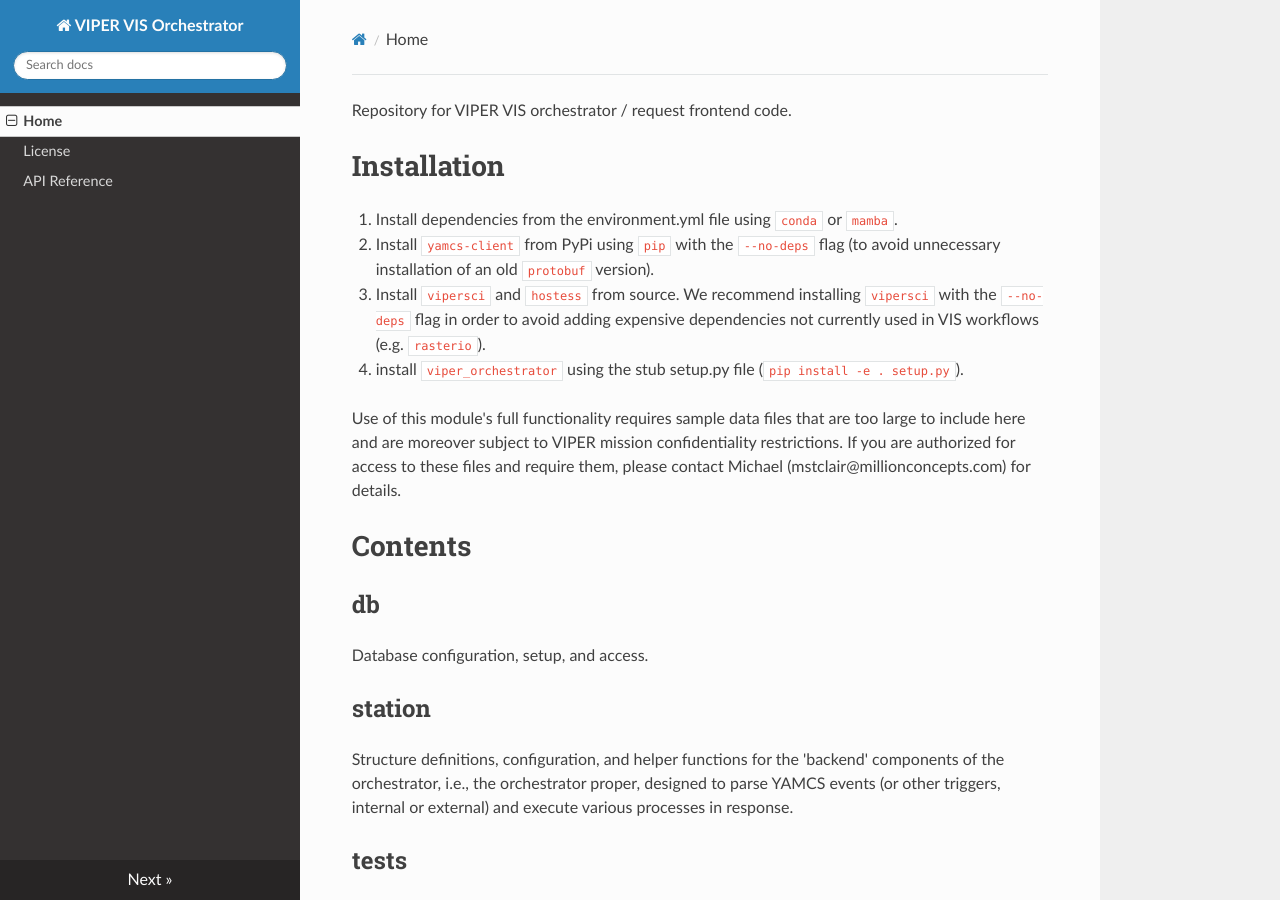
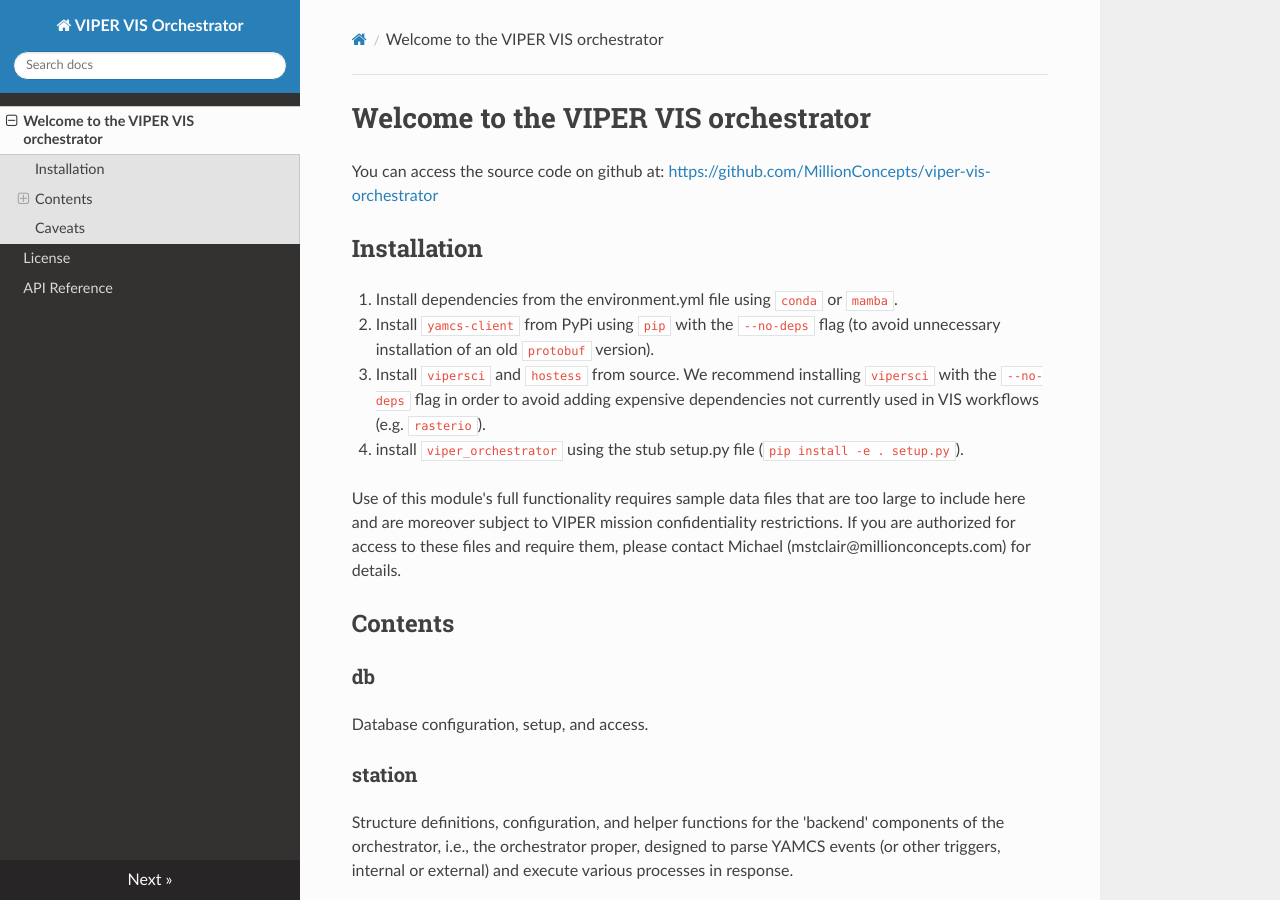
Before and after one commit to MillionConcepts/viper-vis-orchestrator, an MkDocs documentation site: the page built from docs/index.md, in a window 1280 px wide and 900 px high. Built offline with MkDocs 1.6.1, drawn with Linux system fonts in a browser that asks for light colours; nearby versions of some CDN libraries.

Commit message:
add repo link, update first line

```diff
--- a/docs/index.md
+++ b/docs/index.md
@@ -1,6 +1,7 @@
-Repository for VIPER VIS orchestrator / request frontend code.
+# Welcome to the VIPER VIS orchestrator
+You can access the source code on github at: [https://github.com/MillionConcepts/viper-vis-orchestrator](https://github.com/MillionConcepts/viper-vis-orchestrator)
 
-# Installation
+## Installation
 
 1. Install dependencies from the environment.yml file using `conda` or
 `mamba`.
@@ -16,46 +17,46 @@
 If you are authorized for access to these files and require them, please contact Michael
 (mstclair@millionconcepts.com) for details.
 
-# Contents
+## Contents
 
-## db
+### db
 Database configuration, setup, and access.
 
-## station
+### station
 Structure definitions, configuration, and helper functions for the 'backend'
 components of the orchestrator, i.e., the orchestrator proper, designed to
 parse YAMCS events (or other triggers, internal or external) and execute
 various processes in response.
 
-## tests
+### tests
 Tests and supporting utilities. All tests are currently
 end-to-end / integration tests, and conveniently generate database tables
 inline that can be used for user testing and development.
 
-## visintent
+### visintent
 A Django application that implements the 'frontend'
 components of the orchestrator, i.e., CRUD functionality for
 intents/requests and protected list entries, as well as image browsing.
 
-### visintent/visintent
+#### visintent/visintent
 Mostly Django boilerplate. Will contain environment-specific configuration
 in prod, once that is hammered out.
 
-### visintent/tracking
+#### visintent/tracking
 The business end of the frontend application. Includes SQLAlchemy definitions for
 tables managed by the orchestrator, along with conventional Django URL
 routing config, view functions, form definitions, and HTML templates.
 
-## yamcsutils
+### yamcsutils
 Utilities for executing, controlling, and interpreting locally-running instances of
 the `yamcs` server. This module is intended to quickly and efficiently generate
 test data. In order to facilitate this, it operates the `yamcs` server in an unusual
 and unstable configuration. This code should absolutely not be used in production.
 
-## mock_data
+### mock_data
 Stub folder for mock data files not included in repository.
 
-# Caveats
+## Caveats
 Note that if you wish to recreate sample events (or produce new ones from a
 new sample data file), running the `yamcs` server in a Python-managed thread is _touchy_.
 If it crashes, or if you stop it with SIGKILL rather than SIGTERM, it can
```
